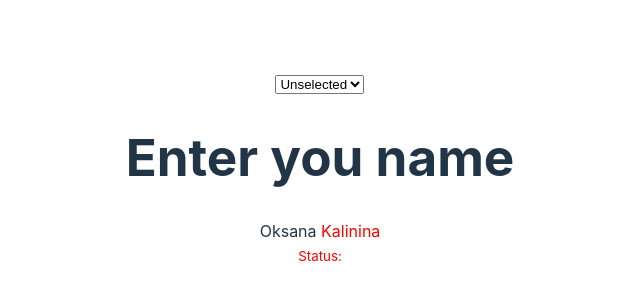
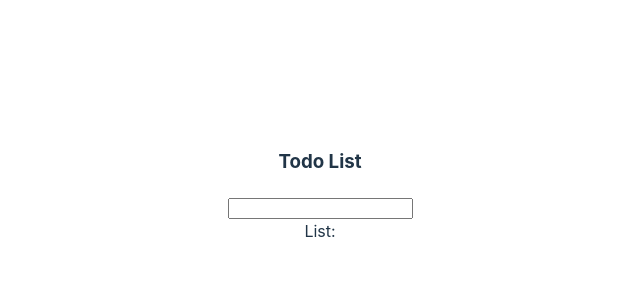
Before and after one commit to kskalinina/C-Users-_2_-_git_OksanaKalinina-, a Vue app: page / in a window 1280 px wide. Shown: the part 214-514 px from the top of the page, without its empty margins (320-960 px from the left). Built offline with nearby package versions, Linux system fonts and the light colour scheme.

Commit message:
to do list

```diff
--- a/src/App.vue
+++ b/src/App.vue
@@ -4,48 +4,43 @@
 </script>
 
 <template>
-  <select
-    name="status"
-    @change="onSelectChange"
+  <h3> Todo List</h3>
+  <input
+    v-model="inputText"
+    @keyup.enter="canAddItemToTheList && onInputEnterKeyUp()"
   >
-    v-if ="!status"
-    <option
-      value="unselected"
-      selected
+
+  <div>
+    List:
+    <div
+      v-for="(item,index) in todos"
+      :key="item"
     >
-      Unselected
-    </option>
-    <option
-      v-for="item in ['Ready', 'Start', 'Stop']"
-      :key="item"
-      :value="item"
-      :selected="item === status"
-    >
-      {{ item }}
-    </option>
-  </select>
-
-  <MyName
-    :status=" status"
-    @reset="onStatusReset"
-  />
+      {{ index +1 }}) {{ item }}
+    </div>
+  </div>
 </template>
 <script>
 export default {
   data: () => ({
-    status: null,
+    inputText: null,
+    todos: []
 }),
-methods:{
-  onSelectChange (event) {
-    console.log("App -> onSelectChange:", event.target.value);
-    this.status = event.target.value;
+  computed: {
+    canAddItemToTheList() {
+      return this.todoText?.length > 0;
+    },
+    todoText() {
+      return this.inputText?.trim();
+    }
   },
-    onStatusReset(){
-      console.log("App -> onStatusReset");
-      this.status = null;
-    }
-  }
-
+methods: {
+  onInputEnterKeyUp() {
+    console.log("->App-onInputEnterKeyUp",this.todoText);
+    this.todos.push(this.todoText);
+    this.inputText = " ";
+  },
+},
 };
 </script>
 <style scoped>
```
